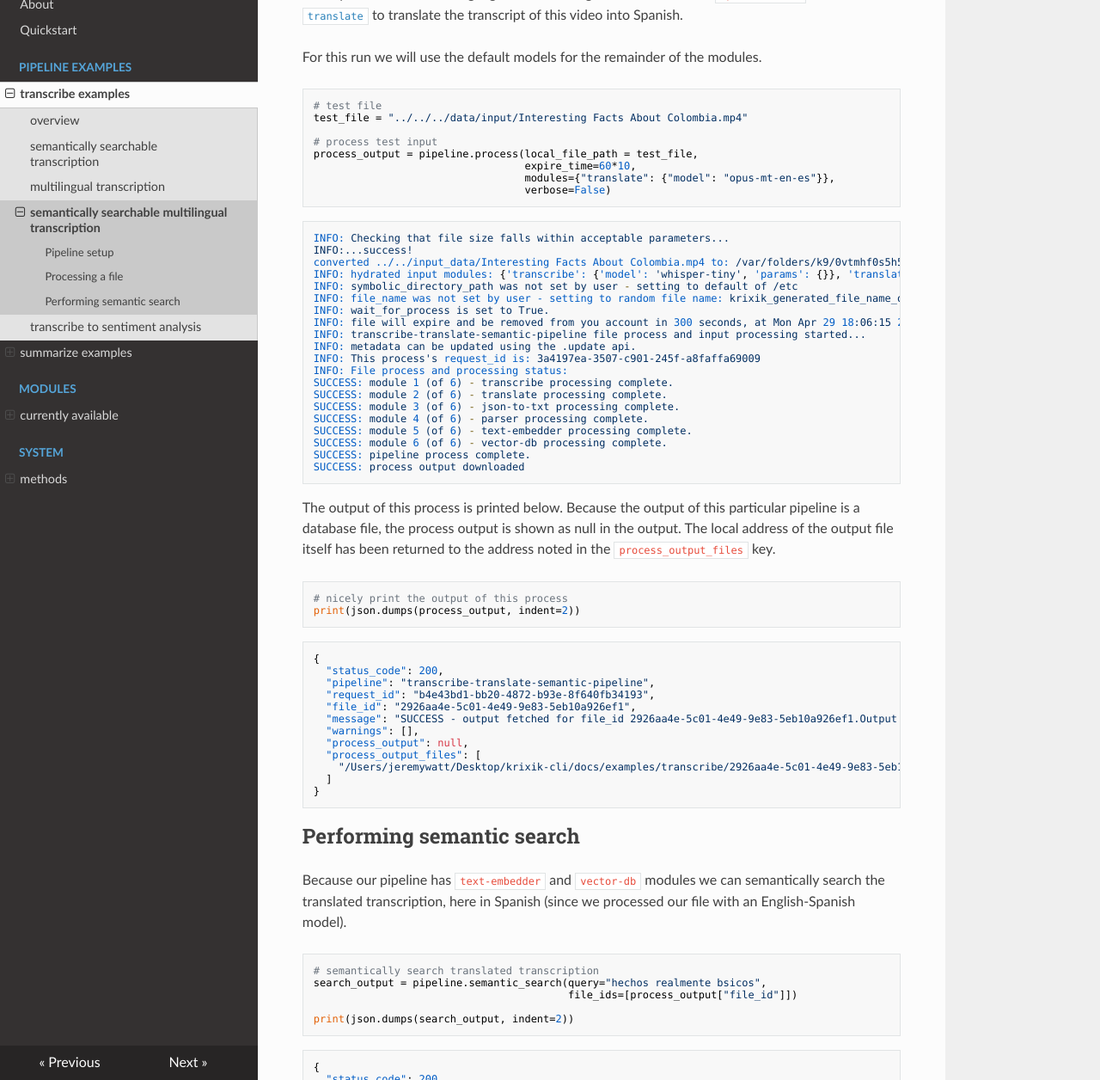
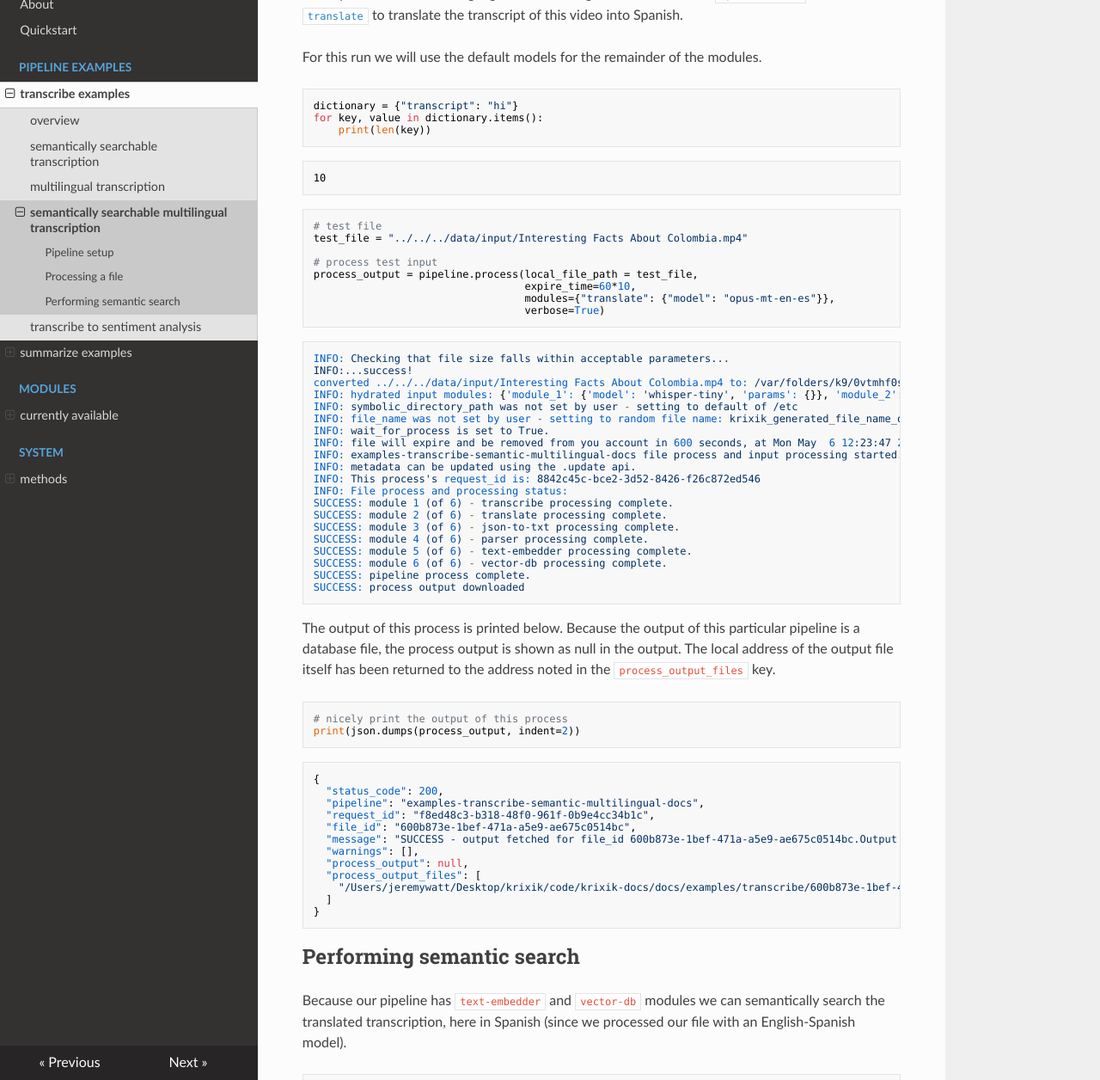
Before and after one commit to krixik-ai/krixik-docs, an MkDocs documentation site: the page built from docs/examples/transcribe/transcribe-multilingual-semantic.md, in a window 1280 px wide and 1400 px high, scrolled down 1366 px, cut to the strip 144-1400 px from the top of the window. Shown: the whole strip at 86% size. Built offline with MkDocs 1.6.1, drawn with Linux system fonts in a browser that asks for light colours; nearby versions of some CDN libraries; some of the changed text lies outside the part shown.

Commit message:
working on automations

````diff
--- a/docs/examples/transcribe/transcribe-multilingual-semantic.md
+++ b/docs/examples/transcribe/transcribe-multilingual-semantic.md
@@ -55,7 +55,7 @@
 
 
 
-<video src="../../input_data/Interesting Facts About Colombia.mp4" controls  >
+<video src="../../../data/input/Interesting Facts About Colombia.mp4" controls  >
       Your browser does not support the <code>video</code> element.
     </video>
 
@@ -68,6 +68,16 @@
 
 
 ```python
+dictionary = {"transcript": "hi"}
+for key, value in dictionary.items():
+    print(len(key))
+```
+
+    10
+
+
+
+```python
 # test file
 test_file = "../../../data/input/Interesting Facts About Colombia.mp4"
 
@@ -75,20 +85,20 @@
 process_output = pipeline.process(local_file_path = test_file,
                                   expire_time=60*10,
                                   modules={"translate": {"model": "opus-mt-en-es"}},
-                                  verbose=False)
+                                  verbose=True)
 ```
 
     INFO: Checking that file size falls within acceptable parameters...
     INFO:...success!
-    converted ../../input_data/Interesting Facts About Colombia.mp4 to: /var/folders/k9/0vtmhf0s5h56gt15mkf07b1r0000gn/T/tmps__us5t0/krixik_converted_version_Interesting Facts About Colombia.mp3
-    INFO: hydrated input modules: {'transcribe': {'model': 'whisper-tiny', 'params': {}}, 'translate': {'model': 'opus-mt-en-es', 'params': {}}, 'json-to-txt': {'model': 'base', 'params': {}}, 'parser': {'model': 'sentence', 'params': {}}, 'text-embedder': {'model': 'multi-qa-MiniLM-L6-cos-v1', 'params': {'quantize': True}}, 'vector-db': {'model': 'faiss', 'params': {}}}
+    converted ../../../data/input/Interesting Facts About Colombia.mp4 to: /var/folders/k9/0vtmhf0s5h56gt15mkf07b1r0000gn/T/tmpvnfz4nvg/krixik_converted_version_Interesting Facts About Colombia.mp3
+    INFO: hydrated input modules: {'module_1': {'model': 'whisper-tiny', 'params': {}}, 'module_2': {'model': 'opus-mt-en-es', 'params': {}}, 'module_3': {'model': 'base', 'params': {}}, 'module_4': {'model': 'sentence', 'params': {}}, 'module_5': {'model': 'all-MiniLM-L6-v2', 'params': {'quantize': True}}, 'module_6': {'model': 'faiss', 'params': {}}}
     INFO: symbolic_directory_path was not set by user - setting to default of /etc
-    INFO: file_name was not set by user - setting to random file name: krixik_generated_file_name_oogbwiauhc.mp3
+    INFO: file_name was not set by user - setting to random file name: krixik_generated_file_name_qfgbnrugsa.mp3
     INFO: wait_for_process is set to True.
-    INFO: file will expire and be removed from you account in 300 seconds, at Mon Apr 29 18:06:15 2024 UTC
-    INFO: transcribe-translate-semantic-pipeline file process and input processing started...
+    INFO: file will expire and be removed from you account in 600 seconds, at Mon May  6 12:23:47 2024 UTC
+    INFO: examples-transcribe-semantic-multilingual-docs file process and input processing started...
     INFO: metadata can be updated using the .update api.
-    INFO: This process's request_id is: 3a4197ea-3507-c901-245f-a8faffa69009
+    INFO: This process's request_id is: 8842c45c-bce2-3d52-8426-f26c872ed546
     INFO: File process and processing status:
     SUCCESS: module 1 (of 6) - transcribe processing complete.
     SUCCESS: module 2 (of 6) - translate processing complete.
@@ -110,14 +120,14 @@
 
     {
       "status_code": 200,
-      "pipeline": "transcribe-translate-semantic-pipeline",
-      "request_id": "b4e43bd1-bb20-4872-b93e-8f640fb34193",
-      "file_id": "2926aa4e-5c01-4e49-9e83-5eb10a926ef1",
-      "message": "SUCCESS - output fetched for file_id 2926aa4e-5c01-4e49-9e83-5eb10a926ef1.Output saved to location(s) listed in process_output_files.",
+      "pipeline": "examples-transcribe-semantic-multilingual-docs",
+      "request_id": "f8ed48c3-b318-48f0-961f-0b9e4cc34b1c",
+      "file_id": "600b873e-1bef-471a-a5e9-ae675c0514bc",
+      "message": "SUCCESS - output fetched for file_id 600b873e-1bef-471a-a5e9-ae675c0514bc.Output saved to location(s) listed in process_output_files.",
       "warnings": [],
       "process_output": null,
       "process_output_files": [
-        "/Users/jeremywatt/Desktop/krixik-cli/docs/examples/transcribe/2926aa4e-5c01-4e49-9e83-5eb10a926ef1.faiss"
+        "/Users/jeremywatt/Desktop/krixik/code/krixik-docs/docs/examples/transcribe/600b873e-1bef-471a-a5e9-ae675c0514bc.faiss"
       ]
     }
 
@@ -137,19 +147,19 @@
 
     {
       "status_code": 200,
-      "request_id": "3b4f827c-e685-4157-b445-6c79c1ad7ab3",
+      "request_id": "b9452617-37da-47c6-aac4-70c82074e94d",
       "message": "Successfully queried 1 user file.",
       "warnings": [],
       "items": [
         {
-          "file_id": "2926aa4e-5c01-4e49-9e83-5eb10a926ef1",
+          "file_id": "600b873e-1bef-471a-a5e9-ae675c0514bc",
           "file_metadata": {
-            "file_name": "krixik_generated_file_name_oogbwiauhc.mp3",
+            "file_name": "krixik_generated_file_name_qfgbnrugsa.mp3",
             "symbolic_directory_path": "/etc",
             "file_tags": [],
             "num_vectors": 39,
-            "created_at": "2024-04-30 01:01:18",
-            "last_updated": "2024-04-30 01:01:18"
+            "created_at": "2024-05-06 19:13:50",
+            "last_updated": "2024-05-06 19:13:50"
           },
           "search_results": [
             {
@@ -157,35 +167,35 @@
               "line_numbers": [
                 1
               ],
-              "distance": 0.093
+              "distance": 0.058
             },
             {
               "snippet": "Bienvenidos de nuevo a los hechos F2D.",
               "line_numbers": [
                 1
               ],
-              "distance": 0.267
+              "distance": 0.2
             },
             {
-              "snippet": "Es interesante el hecho de que en 2007, los principales lugares que equivalan a una zona de amortiguacin de aproximadamente 207.000 hectreas, que se denominan el paisaje cultural del caf, fueron considerados Patrimonio de la Humanidad por la UNESCO.",
+              "snippet": "Pero comencemos.",
               "line_numbers": [
                 1
               ],
-              "distance": 0.292
+              "distance": 0.23
             },
             {
               "snippet": "S. Entonces me estoy pagando por esto.",
               "line_numbers": [
                 1
               ],
-              "distance": 0.313
+              "distance": 0.242
             },
             {
-              "snippet": "Bueno, lo soy.",
+              "snippet": "Lo que me recuerda chicos, esto es parte de nuestra lista de Columbia.",
               "line_numbers": [
                 1
               ],
-              "distance": 0.337
+              "distance": 0.244
             }
           ]
         }
````
Also changed, not shown: 5 other files.
